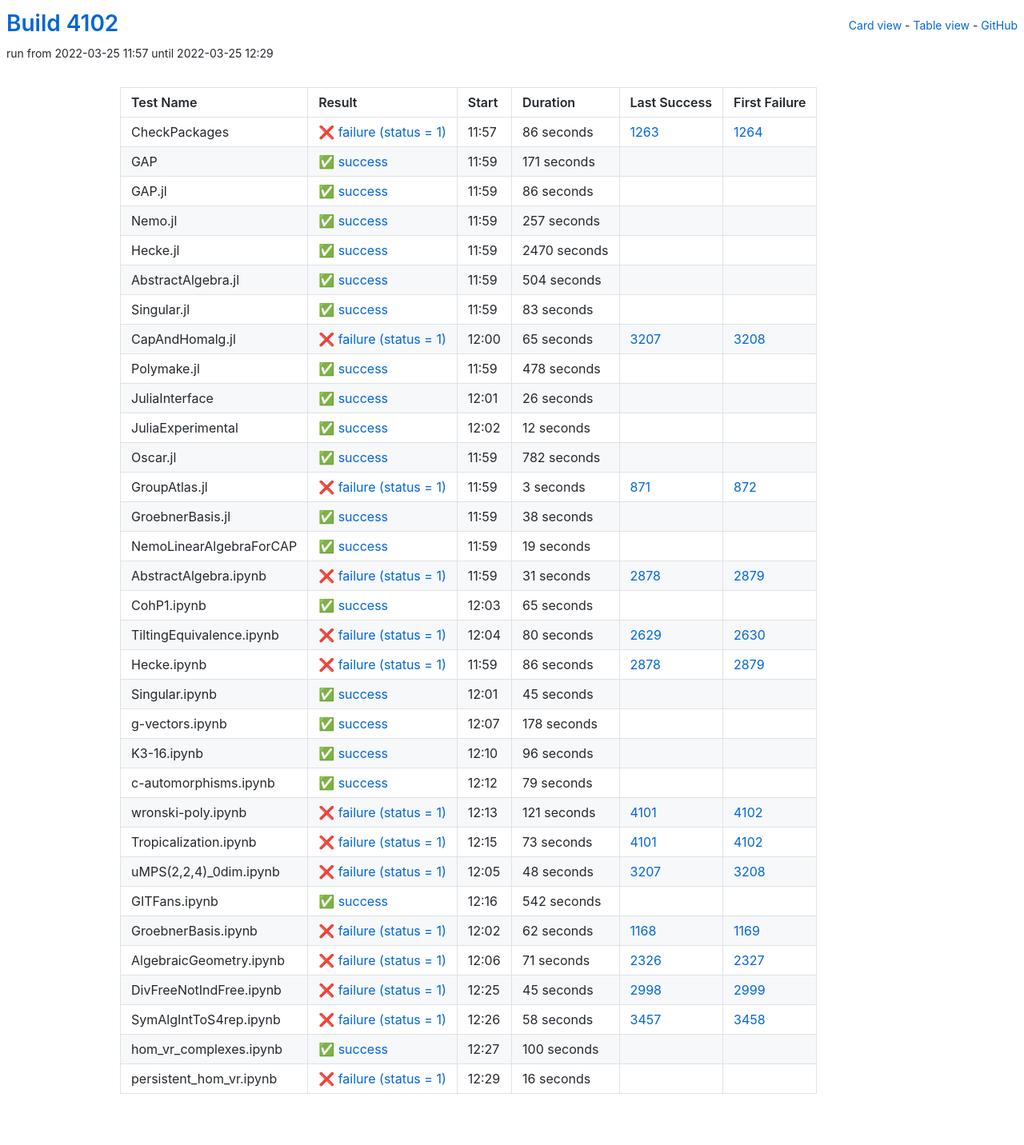
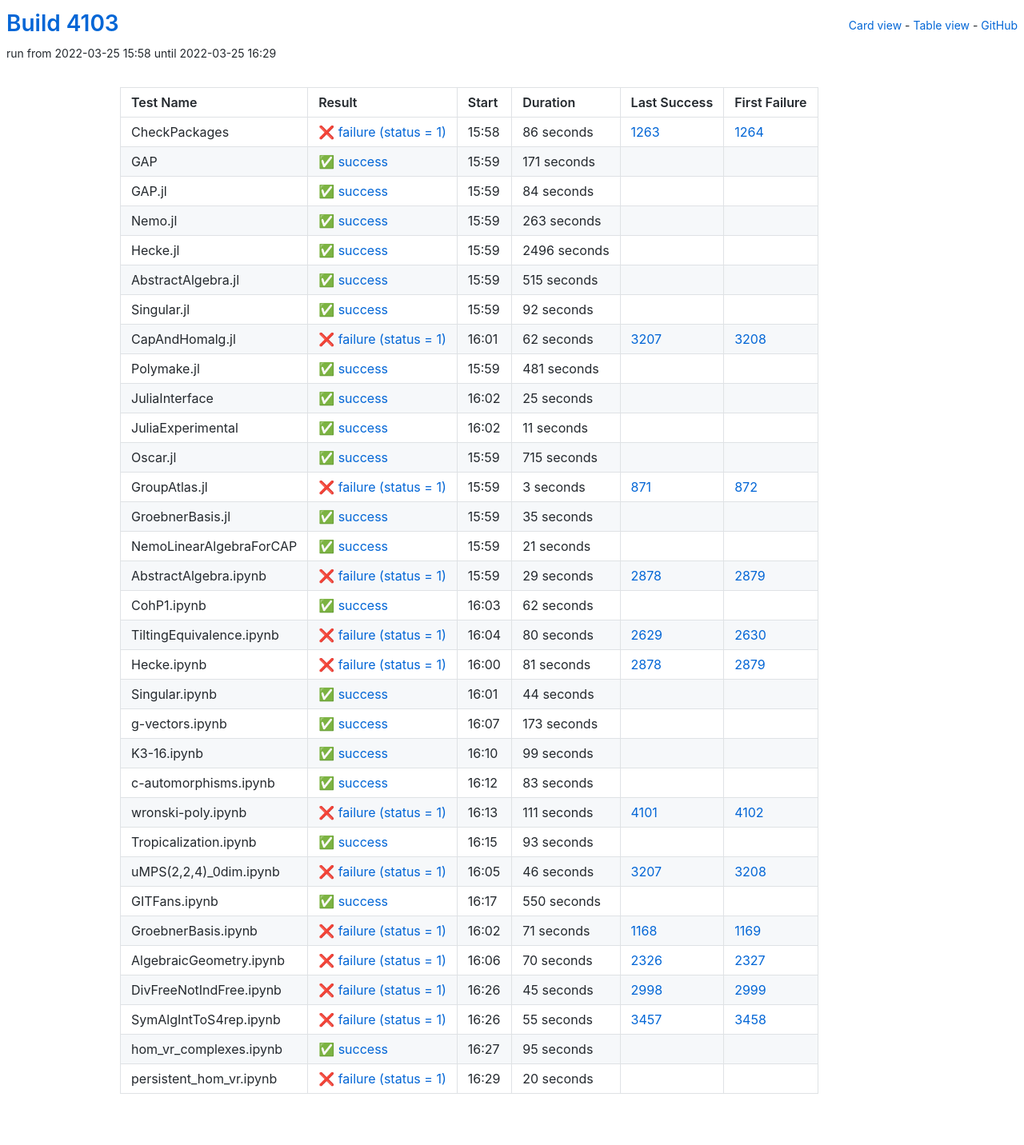
Before and after one commit to oscar-system/oscar-ci-status-stable, a Jekyll site: the page built from table.html, in a window 1280 px wide. Shown: the whole page at 80% size. Built offline with Jekyll 4.4.1, drawn with Linux system fonts in a browser that asks for light colours.

Commit message:
Build #4103

```diff
--- a/_data/ci.yml
+++ b/_data/ci.yml
@@ -1,6 +1,6 @@
 ---
-build: 4102
-build_url: https://oscarci.mathematik.uni-kl.de/job/oscar-stable/4102/
+build: 4103
+build_url: https://oscarci.mathematik.uni-kl.de/job/oscar-stable/4103/
 job: oscar-stable
 organization: oscar-system
 repo: oscar-ci-status-stable
@@ -8,8 +8,8 @@ repourl: https://github.com/oscar-system/oscar-ci-status-stable
 tests:
 - name: CheckPackages
   id: checkpackages
-  log: https://oscarci.mathematik.uni-kl.de/job/oscar-stable/4102/artifact/logs/build-4102/CheckPackages.log
-  start: 2022-03-25 11:57
+  log: https://oscarci.mathematik.uni-kl.de/job/oscar-stable/4103/artifact/logs/build-4103/CheckPackages.log
+  start: 2022-03-25 15:58
   success: false
   exitcode: 1
   status: failure
@@ -20,8 +20,8 @@ tests:
   first_failure_url: https://oscarci.mathematik.uni-kl.de/job/oscar-stable/1264/
 - name: GAP
   id: gap
-  log: https://oscarci.mathematik.uni-kl.de/job/oscar-stable/4102/artifact/logs/build-4102/GAP.log
-  start: 2022-03-25 11:59
+  log: https://oscarci.mathematik.uni-kl.de/job/oscar-stable/4103/artifact/logs/build-4103/GAP.log
+  start: 2022-03-25 15:59
   success: true
   exitcode: 0
   status: success
@@ -32,128 +32,128 @@ tests:
   first_failure_url:
 - name: GAP.jl
   id: gap-jl
-  log: https://oscarci.mathematik.uni-kl.de/job/oscar-stable/4102/artifact/logs/build-4102/GAP.jl.log
-  start: 2022-03-25 11:59
+  log: https://oscarci.mathematik.uni-kl.de/job/oscar-stable/4103/artifact/logs/build-4103/GAP.jl.log
+  start: 2022-03-25 15:59
   success: true
   exitcode: 0
   status: success
-  duration: 86
+  duration: 84
   last_success: false
   last_success_url:
   first_failure: false
   first_failure_url:
 - name: Nemo.jl
   id: nemo-jl
-  log: https://oscarci.mathematik.uni-kl.de/job/oscar-stable/4102/artifact/logs/build-4102/Nemo.jl.log
-  start: 2022-03-25 11:59
+  log: https://oscarci.mathematik.uni-kl.de/job/oscar-stable/4103/artifact/logs/build-4103/Nemo.jl.log
+  start: 2022-03-25 15:59
   success: true
   exitcode: 0
   status: success
-  duration: 257
+  duration: 263
   last_success: false
   last_success_url:
   first_failure: false
   first_failure_url:
 - name: Hecke.jl
   id: hecke-jl
-  log: https://oscarci.mathematik.uni-kl.de/job/oscar-stable/4102/artifact/logs/build-4102/Hecke.jl.log
-  start: 2022-03-25 11:59
+  log: https://oscarci.mathematik.uni-kl.de/job/oscar-stable/4103/artifact/logs/build-4103/Hecke.jl.log
+  start: 2022-03-25 15:59
   success: true
   exitcode: 0
   status: success
-  duration: 2470
+  duration: 2496
   last_success: false
   last_success_url:
   first_failure: false
   first_failure_url:
 - name: AbstractAlgebra.jl
   id: abstractalgebra-jl
-  log: https://oscarci.mathematik.uni-kl.de/job/oscar-stable/4102/artifact/logs/build-4102/AbstractAlgebra.jl.log
-  start: 2022-03-25 11:59
+  log: https://oscarci.mathematik.uni-kl.de/job/oscar-stable/4103/artifact/logs/build-4103/AbstractAlgebra.jl.log
+  start: 2022-03-25 15:59
   success: true
   exitcode: 0
   status: success
-  duration: 504
+  duration: 515
   last_success: false
   last_success_url:
   first_failure: false
   first_failure_url:
 - name: Singular.jl
   id: singular-jl
-  log: https://oscarci.mathematik.uni-kl.de/job/oscar-stable/4102/artifact/logs/build-4102/Singular.jl.log
-  start: 2022-03-25 11:59
+  log: https://oscarci.mathematik.uni-kl.de/job/oscar-stable/4103/artifact/logs/build-4103/Singular.jl.log
+  start: 2022-03-25 15:59
   success: true
   exitcode: 0
   status: success
-  duration: 83
+  duration: 92
   last_success: false
   last_success_url:
   first_failure: false
   first_failure_url:
 - name: CapAndHomalg.jl
   id: capandhomalg-jl
-  log: https://oscarci.mathematik.uni-kl.de/job/oscar-stable/4102/artifact/logs/build-4102/CapAndHomalg.jl.log
-  start: 2022-03-25 12:00
+  log: https://oscarci.mathematik.uni-kl.de/job/oscar-stable/4103/artifact/logs/build-4103/CapAndHomalg.jl.log
+  start: 2022-03-25 16:01
   success: false
   exitcode: 1
   status: failure
-  duration: 65
+  duration: 62
   last_success: 3207
   last_success_url: https://oscarci.mathematik.uni-kl.de/job/oscar-stable/3207/
   first_failure: 3208
   first_failure_url: https://oscarci.mathematik.uni-kl.de/job/oscar-stable/3208/
 - name: Polymake.jl
   id: polymake-jl
-  log: https://oscarci.mathematik.uni-kl.de/job/oscar-stable/4102/artifact/logs/build-4102/Polymake.jl.log
-  start: 2022-03-25 11:59
+  log: https://oscarci.mathematik.uni-kl.de/job/oscar-stable/4103/artifact/logs/build-4103/Polymake.jl.log
+  start: 2022-03-25 15:59
   success: true
   exitcode: 0
   status: success
-  duration: 478
+  duration: 481
   last_success: false
   last_success_url:
   first_failure: false
   first_failure_url:
 - name: JuliaInterface
   id: juliainterface
-  log: https://oscarci.mathematik.uni-kl.de/job/oscar-stable/4102/artifact/logs/build-4102/JuliaInterface.log
-  start: 2022-03-25 12:01
+  log: https://oscarci.mathematik.uni-kl.de/job/oscar-stable/4103/artifact/logs/build-4103/JuliaInterface.log
+  start: 2022-03-25 16:02
   success: true
   exitcode: 0
   status: success
-  duration: 26
+  duration: 25
   last_success: false
   last_success_url:
   first_failure: false
   first_failure_url:
 - name: JuliaExperimental
   id: juliaexperimental
-  log: https://oscarci.mathematik.uni-kl.de/job/oscar-stable/4102/artifact/logs/build-4102/JuliaExperimental.log
-  start: 2022-03-25 12:02
+  log: https://oscarci.mathematik.uni-kl.de/job/oscar-stable/4103/artifact/logs/build-4103/JuliaExperimental.log
+  start: 2022-03-25 16:02
   success: true
   exitcode: 0
   status: success
-  duration: 12
+  duration: 11
   last_success: false
   last_success_url:
   first_failure: false
   first_failure_url:
 - name: Oscar.jl
   id: oscar-jl
-  log: https://oscarci.mathematik.uni-kl.de/job/oscar-stable/4102/artifact/logs/build-4102/Oscar.jl.log
-  start: 2022-03-25 11:59
+  log: https://oscarci.mathematik.uni-kl.de/job/oscar-stable/4103/artifact/logs/build-4103/Oscar.jl.log
+  start: 2022-03-25 15:59
   success: true
   exitcode: 0
   status: success
-  duration: 782
+  duration: 715
   last_success: false
   last_success_url:
   first_failure: false
   first_failure_url:
 - name: GroupAtlas.jl
   id: groupatlas-jl
-  log: https://oscarci.mathematik.uni-kl.de/job/oscar-stable/4102/artifact/logs/build-4102/GroupAtlas.jl.log
-  start: 2022-03-25 11:59
+  log: https://oscarci.mathematik.uni-kl.de/job/oscar-stable/4103/artifact/logs/build-4103/GroupAtlas.jl.log
+  start: 2022-03-25 15:59
   success: false
   exitcode: 1
   status: failure
@@ -164,56 +164,56 @@ tests:
   first_failure_url: https://oscarci.mathematik.uni-kl.de/job/oscar-stable/872/
 - name: GroebnerBasis.jl
   id: groebnerbasis-jl
-  log: https://oscarci.mathematik.uni-kl.de/job/oscar-stable/4102/artifact/logs/build-4102/GroebnerBasis.jl.log
-  start: 2022-03-25 11:59
+  log: https://oscarci.mathematik.uni-kl.de/job/oscar-stable/4103/artifact/logs/build-4103/GroebnerBasis.jl.log
+  start: 2022-03-25 15:59
   success: true
   exitcode: 0
   status: success
-  duration: 38
+  duration: 35
   last_success: false
   last_success_url:
   first_failure: false
   first_failure_url:
 - name: NemoLinearAlgebraForCAP
   id: nemolinearalgebraforcap
-  log: https://oscarci.mathematik.uni-kl.de/job/oscar-stable/4102/artifact/logs/build-4102/NemoLinearAlgebraForCAP.log
-  start: 2022-03-25 11:59
+  log: https://oscarci.mathematik.uni-kl.de/job/oscar-stable/4103/artifact/logs/build-4103/NemoLinearAlgebraForCAP.log
+  start: 2022-03-25 15:59
   success: true
   exitcode: 0
   status: success
-  duration: 19
+  duration: 21
   last_success: false
   last_success_url:
   first_failure: false
   first_failure_url:
 - name: AbstractAlgebra.ipynb
   id: abstractalgebra-ipynb
-  log: https://oscarci.mathematik.uni-kl.de/job/oscar-stable/4102/artifact/logs/build-4102/AbstractAlgebra.ipynb.log
-  start: 2022-03-25 11:59
+  log: https://oscarci.mathematik.uni-kl.de/job/oscar-stable/4103/artifact/logs/build-4103/AbstractAlgebra.ipynb.log
+  start: 2022-03-25 15:59
   success: false
   exitcode: 1
   status: failure
-  duration: 31
+  duration: 29
   last_success: 2878
   last_success_url: https://oscarci.mathematik.uni-kl.de/job/oscar-stable/2878/
   first_failure: 2879
   first_failure_url: https://oscarci.mathematik.uni-kl.de/job/oscar-stable/2879/
 - name: CohP1.ipynb
   id: cohp1-ipynb
-  log: https://oscarci.mathematik.uni-kl.de/job/oscar-stable/4102/artifact/logs/build-4102/CohP1.ipynb.log
-  start: 2022-03-25 12:03
+  log: https://oscarci.mathematik.uni-kl.de/job/oscar-stable/4103/artifact/logs/build-4103/CohP1.ipynb.log
+  start: 2022-03-25 16:03
   success: true
   exitcode: 0
   status: success
-  duration: 65
+  duration: 62
   last_success: false
   last_success_url:
   first_failure: false
   first_failure_url:
 - name: TiltingEquivalence.ipynb
   id: tiltingequivalence-ipynb
-  log: https://oscarci.mathematik.uni-kl.de/job/oscar-stable/4102/artifact/logs/build-4102/TiltingEquivalence.ipynb.log
-  start: 2022-03-25 12:04
+  log: https://oscarci.mathematik.uni-kl.de/job/oscar-stable/4103/artifact/logs/build-4103/TiltingEquivalence.ipynb.log
+  start: 2022-03-25 16:04
   success: false
   exitcode: 1
   status: failure
@@ -224,140 +224,140 @@ tests:
   first_failure_url: https://oscarci.mathematik.uni-kl.de/job/oscar-stable/2630/
 - name: Hecke.ipynb
   id: hecke-ipynb
-  log: https://oscarci.mathematik.uni-kl.de/job/oscar-stable/4102/artifact/logs/build-4102/Hecke.ipynb.log
-  start: 2022-03-25 11:59
+  log: https://oscarci.mathematik.uni-kl.de/job/oscar-stable/4103/artifact/logs/build-4103/Hecke.ipynb.log
+  start: 2022-03-25 16:00
   success: false
   exitcode: 1
   status: failure
-  duration: 86
+  duration: 81
   last_success: 2878
   last_success_url: https://oscarci.mathematik.uni-kl.de/job/oscar-stable/2878/
   first_failure: 2879
   first_failure_url: https://oscarci.mathematik.uni-kl.de/job/oscar-stable/2879/
 - name: Singular.ipynb
   id: singular-ipynb
-  log: https://oscarci.mathematik.uni-kl.de/job/oscar-stable/4102/artifact/logs/build-4102/Singular.ipynb.log
-  start: 2022-03-25 12:01
+  log: https://oscarci.mathematik.uni-kl.de/job/oscar-stable/4103/artifact/logs/build-4103/Singular.ipynb.log
+  start: 2022-03-25 16:01
   success: true
   exitcode: 0
   status: success
-  duration: 45
+  duration: 44
   last_success: false
   last_success_url:
   first_failure: false
   first_failure_url:
 - name: g-vectors.ipynb
   id: g-vectors-ipynb
-  log: https://oscarci.mathematik.uni-kl.de/job/oscar-stable/4102/artifact/logs/build-4102/g-vectors.ipynb.log
-  start: 2022-03-25 12:07
+  log: https://oscarci.mathematik.uni-kl.de/job/oscar-stable/4103/artifact/logs/build-4103/g-vectors.ipynb.log
+  start: 2022-03-25 16:07
   success: true
   exitcode: 0
   status: success
-  duration: 178
+  duration: 173
   last_success: false
   last_success_url:
   first_failure: false
   first_failure_url:
 - name: K3-16.ipynb
   id: k3-16-ipynb
-  log: https://oscarci.mathematik.uni-kl.de/job/oscar-stable/4102/artifact/logs/build-4102/K3-16.ipynb.log
-  start: 2022-03-25 12:10
+  log: https://oscarci.mathematik.uni-kl.de/job/oscar-stable/4103/artifact/logs/build-4103/K3-16.ipynb.log
+  start: 2022-03-25 16:10
   success: true
   exitcode: 0
   status: success
-  duration: 96
+  duration: 99
   last_success: false
   last_success_url:
   first_failure: false
   first_failure_url:
 - name: c-automorphisms.ipynb
   id: c-automorphisms-ipynb
-  log: https://oscarci.mathematik.uni-kl.de/job/oscar-stable/4102/artifact/logs/build-4102/c-automorphisms.ipynb.log
-  start: 2022-03-25 12:12
+  log: https://oscarci.mathematik.uni-kl.de/job/oscar-stable/4103/artifact/logs/build-4103/c-automorphisms.ipynb.log
+  start: 2022-03-25 16:12
   success: true
   exitcode: 0
   status: success
-  duration: 79
+  duration: 83
   last_success: false
   last_success_url:
   first_failure: false
   first_failure_url:
 - name: wronski-poly.ipynb
   id: wronski-poly-ipynb
-  log: https://oscarci.mathematik.uni-kl.de/job/oscar-stable/4102/artifact/logs/build-4102/wronski-poly.ipynb.log
-  start: 2022-03-25 12:13
+  log: https://oscarci.mathematik.uni-kl.de/job/oscar-stable/4103/artifact/logs/build-4103/wronski-poly.ipynb.log
+  start: 2022-03-25 16:13
   success: false
   exitcode: 1
   status: failure
-  duration: 121
+  duration: 111
   last_success: 4101
   last_success_url: https://oscarci.mathematik.uni-kl.de/job/oscar-stable/4101/
   first_failure: 4102
   first_failure_url: https://oscarci.mathematik.uni-kl.de/job/oscar-stable/4102/
 - name: Tropicalization.ipynb
   id: tropicalization-ipynb
-  log: https://oscarci.mathematik.uni-kl.de/job/oscar-stable/4102/artifact/logs/build-4102/Tropicalization.ipynb.log
-  start: 2022-03-25 12:15
+  log: https://oscarci.mathematik.uni-kl.de/job/oscar-stable/4103/artifact/logs/build-4103/Tropicalization.ipynb.log
+  start: 2022-03-25 16:15
+  success: true
+  exitcode: 0
+  status: success
+  duration: 93
+  last_success: false
+  last_success_url:
+  first_failure: false
+  first_failure_url:
+- name: uMPS(2,2,4)_0dim.ipynb
+  id: umps-2-2-4-0dim-ipynb
+  log: https://oscarci.mathematik.uni-kl.de/job/oscar-stable/4103/artifact/logs/build-4103/uMPS-2-2-4-_0dim.ipynb.log
+  start: 2022-03-25 16:05
   success: false
   exitcode: 1
   status: failure
-  duration: 73
-  last_success: 4101
-  last_success_url: https://oscarci.mathematik.uni-kl.de/job/oscar-stable/4101/
-  first_failure: 4102
-  first_failure_url: https://oscarci.mathematik.uni-kl.de/job/oscar-stable/4102/
-- name: uMPS(2,2,4)_0dim.ipynb
-  id: umps-2-2-4-0dim-ipynb
-  log: https://oscarci.mathematik.uni-kl.de/job/oscar-stable/4102/artifact/logs/build-4102/uMPS-2-2-4-_0dim.ipynb.log
-  start: 2022-03-25 12:05
-  success: false
-  exitcode: 1
-  status: failure
-  duration: 48
+  duration: 46
   last_success: 3207
   last_success_url: https://oscarci.mathematik.uni-kl.de/job/oscar-stable/3207/
   first_failure: 3208
   first_failure_url: https://oscarci.mathematik.uni-kl.de/job/oscar-stable/3208/
 - name: GITFans.ipynb
   id: gitfans-ipynb
-  log: https://oscarci.mathematik.uni-kl.de/job/oscar-stable/4102/artifact/logs/build-4102/GITFans.ipynb.log
-  start: 2022-03-25 12:16
+  log: https://oscarci.mathematik.uni-kl.de/job/oscar-stable/4103/artifact/logs/build-4103/GITFans.ipynb.log
+  start: 2022-03-25 16:17
   success: true
   exitcode: 0
   status: success
-  duration: 542
+  duration: 550
   last_success: false
   last_success_url:
   first_failure: false
   first_failure_url:
 - name: GroebnerBasis.ipynb
   id: groebnerbasis-ipynb
-  log: https://oscarci.mathematik.uni-kl.de/job/oscar-stable/4102/artifact/logs/build-4102/GroebnerBasis.ipynb.log
-  start: 2022-03-25 12:02
+  log: https://oscarci.mathematik.uni-kl.de/job/oscar-stable/4103/artifact/logs/build-4103/GroebnerBasis.ipynb.log
+  start: 2022-03-25 16:02
   success: false
   exitcode: 1
   status: failure
-  duration: 62
+  duration: 71
   last_success: 1168
   last_success_url: https://oscarci.mathematik.uni-kl.de/job/oscar-stable/1168/
   first_failure: 1169
   first_failure_url: https://oscarci.mathematik.uni-kl.de/job/oscar-stable/1169/
 - name: AlgebraicGeometry.ipynb
   id: algebraicgeometry-ipynb
-  log: https://oscarci.mathematik.uni-kl.de/job/oscar-stable/4102/artifact/logs/build-4102/AlgebraicGeometry.ipynb.log
-  start: 2022-03-25 12:06
+  log: https://oscarci.mathematik.uni-kl.de/job/oscar-stable/4103/artifact/logs/build-4103/AlgebraicGeometry.ipynb.log
+  start: 2022-03-25 16:06
   success: false
   exitcode: 1
   status: failure
-  duration: 71
+  duration: 70
   last_success: 2326
   last_success_url: https://oscarci.mathematik.uni-kl.de/job/oscar-stable/2326/
   first_failure: 2327
   first_failure_url: https://oscarci.mathematik.uni-kl.de/job/oscar-stable/2327/
 - name: DivFreeNotIndFree.ipynb
   id: divfreenotindfree-ipynb
-  log: https://oscarci.mathematik.uni-kl.de/job/oscar-stable/4102/artifact/logs/build-4102/DivFreeNotIndFree.ipynb.log
-  start: 2022-03-25 12:25
+  log: https://oscarci.mathematik.uni-kl.de/job/oscar-stable/4103/artifact/logs/build-4103/DivFreeNotIndFree.ipynb.log
+  start: 2022-03-25 16:26
   success: false
   exitcode: 1
   status: failure
@@ -368,36 +368,36 @@ tests:
   first_failure_url: https://oscarci.mathematik.uni-kl.de/job/oscar-stable/2999/
 - name: SymAlgIntToS4rep.ipynb
   id: symalginttos4rep-ipynb
-  log: https://oscarci.mathematik.uni-kl.de/job/oscar-stable/4102/artifact/logs/build-4102/SymAlgIntToS4rep.ipynb.log
-  start: 2022-03-25 12:26
+  log: https://oscarci.mathematik.uni-kl.de/job/oscar-stable/4103/artifact/logs/build-4103/SymAlgIntToS4rep.ipynb.log
+  start: 2022-03-25 16:26
   success: false
   exitcode: 1
   status: failure
-  duration: 58
+  duration: 55
   last_success: 3457
   last_success_url: https://oscarci.mathematik.uni-kl.de/job/oscar-stable/3457/
   first_failure: 3458
   first_failure_url: https://oscarci.mathematik.uni-kl.de/job/oscar-stable/3458/
 - name: hom_vr_complexes.ipynb
   id: hom-vr-complexes-ipynb
-  log: https://oscarci.mathematik.uni-kl.de/job/oscar-stable/4102/artifact/logs/build-4102/hom_vr_complexes.ipynb.log
-  start: 2022-03-25 12:27
+  log: https://oscarci.mathematik.uni-kl.de/job/oscar-stable/4103/artifact/logs/build-4103/hom_vr_complexes.ipynb.log
+  start: 2022-03-25 16:27
   success: true
   exitcode: 0
   status: success
-  duration: 100
+  duration: 95
   last_success: false
   last_success_url:
   first_failure: false
   first_failure_url:
 - name: persistent_hom_vr.ipynb
   id: persistent-hom-vr-ipynb
-  log: https://oscarci.mathematik.uni-kl.de/job/oscar-stable/4102/artifact/logs/build-4102/persistent_hom_vr.ipynb.log
-  start: 2022-03-25 12:29
+  log: https://oscarci.mathematik.uni-kl.de/job/oscar-stable/4103/artifact/logs/build-4103/persistent_hom_vr.ipynb.log
+  start: 2022-03-25 16:29
   success: false
   exitcode: 1
   status: failure
-  duration: 16
+  duration: 20
   last_success: false
   last_success_url:
   first_failure: false
```
Also changed, not shown: README.md.
